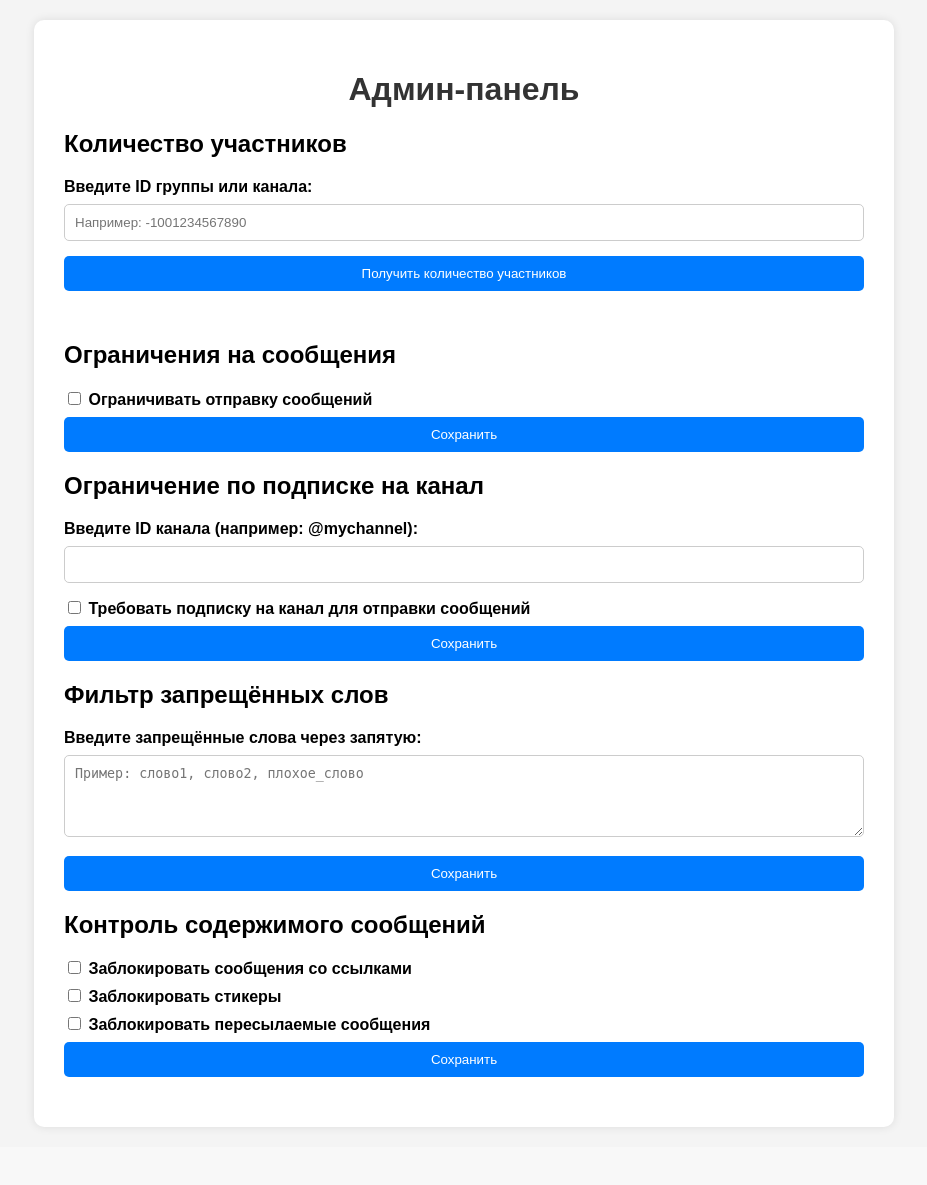
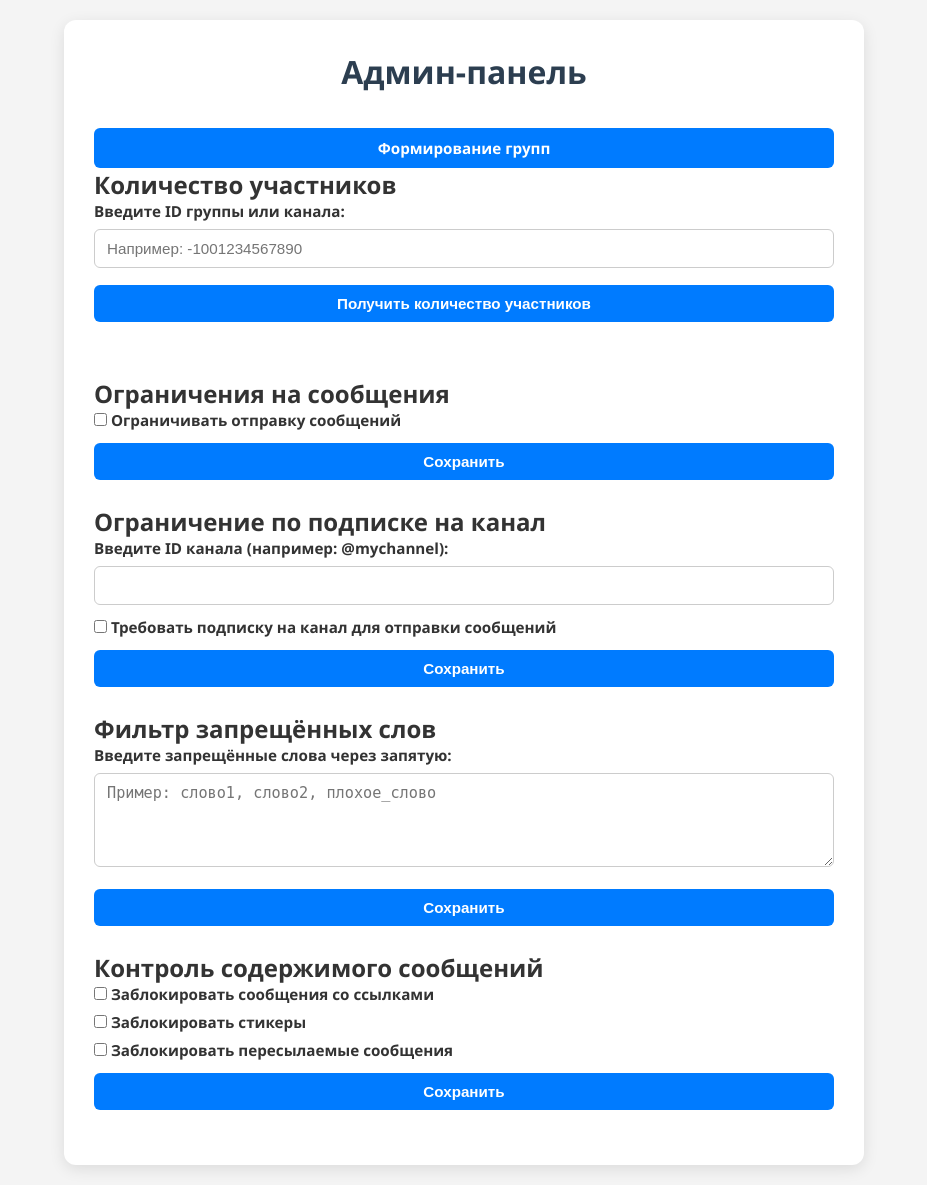
Before and after one commit to pyadrus/Telegram-Admin-bot-WebApp, a FastAPI app: page / in a window 1280 px wide. Shown: the whole page, without its empty margins (176-1103 px from the left). Before the commit the page ends 1129 px from the top, so only its background shows below. Run offline with FastAPI, Linux system fonts and the light colour scheme.

Commit message:
Формирование списка групп, для дальнейшего взаимодействия админом с ботом.

```diff
--- a/app.py
+++ b/app.py
@@ -23,5 +23,11 @@ async def index(request: Request):
     return templates.TemplateResponse("index.html", {"request": request})
 
 
+# Новый маршрут для "Формирование групп"
+@app.get("/formation-groups")
+async def formation_groups(request: Request):
+    return templates.TemplateResponse("formation_groups.html", {"request": request})
+
+
 if __name__ == "__main__":
     uvicorn.run("app:app", host="127.0.0.1", port=8080, reload=True)
--- a/static/css/styles.css
+++ b/static/css/styles.css
@@ -1,7 +1,14 @@
+/* === Базовые стили === */
+* {
+    box-sizing: border-box;
+    margin: 0;
+    padding: 0;
+}
+
 body {
-            font-family: Arial, sans-serif;
+    font-family: 'Segoe UI', Tahoma, Geneva, Verdana, sans-serif;
     background-color: #f4f4f4;
-            margin: 0;
+    color: #333;
     padding: 20px;
 }
 
@@ -10,65 +17,106 @@ body {
     margin: auto;
     background: white;
     padding: 30px;
-            border-radius: 10px;
-            box-shadow: 0 0 10px rgba(0, 0, 0, 0.1);
+    border-radius: 12px;
+    box-shadow: 0 4px 15px rgba(0, 0, 0, 0.1);
 }
 
 h1 {
     text-align: center;
-            color: #333;
+    margin-bottom: 30px;
+    font-size: 2rem;
+    color: #2c3e50;
 }
 
+/* === Формы и элементы ввода === */
 .section {
-            margin-bottom: 20px;
+    margin-bottom: 25px;
 }
 
 label {
     display: block;
     margin-bottom: 8px;
-            font-weight: bold;
-        }
-
-        input[type="text"],
-        textarea,
-        button {
-            width: 100%;
-            box-sizing: border-box;
+    font-weight: 600;
+    font-size: 0.95rem;
 }
 
 input[type="text"],
 textarea,
 select {
     width: 100%;
-            padding: 10px;
-            margin-bottom: 15px;
-            border-radius: 5px;
+    padding: 10px 12px;
     border: 1px solid #ccc;
+    border-radius: 6px;
+    font-size: 0.95rem;
+    margin-bottom: 12px;
+    transition: border-color 0.3s ease;
 }
 
-        button {
-            background-color: #007bff; /* Цвет кнопки */
-            color: white; /* Цвет текста */
-            padding: 10px 20px; /* Размеры */
-            border: none; /* Параметры границы */
-            border-radius: 5px; /* Радиус скругления */
-            cursor: pointer; /* Курсор при наведении */
-            box-sizing: border-box; /* Чтобы padding не влиял на общую ширину */
+input[type="text"]:focus,
+textarea:focus,
+select:focus {
+    border-color: #007bff;
+    outline: none;
+}
+
+button,
+.btn {
+    display: inline-block;
+    background-color: #007bff;
+    color: white;
+    padding: 10px 20px;
+    border: none;
+    border-radius: 6px;
+    cursor: pointer;
+    font-size: 0.95rem;
+    font-weight: bold;
+    text-decoration: none;
+    text-align: center;
+    transition: background-color 0.3s ease;
+    margin-top: 5px;
     width: 100%;
 }
 
+button:hover,
+.btn:hover {
+    background-color: #0056b3;
+}
+
+/* === Статусные сообщения === */
 .status {
     margin-top: 10px;
-            padding: 10px;
-            border-radius: 5px;
+    padding: 10px 15px;
+    border-radius: 6px;
+    font-size: 0.9rem;
 }
 
 .success {
     background-color: #d4edda;
     color: #155724;
+    border-left: 4px solid #155724;
 }
 
 .error {
     background-color: #f8d7da;
     color: #721c24;
+    border-left: 4px solid #721c24;
 }
+
+/* === Кнопка-ссылка (альтернатива) === */
+.link-button {
+    display: inline-block;
+    padding: 10px 20px;
+    margin-top: 10px;
+    font-size: 0.95rem;
+    font-weight: bold;
+    text-align: center;
+    text-decoration: none;
+    background-color: #28a745;
+    color: white;
+    border-radius: 6px;
+    transition: background-color 0.3s ease;
+}
+
+.link-button:hover {
+    background-color: #218838;
+}
--- a/templates/index.html
+++ b/templates/index.html
@@ -9,6 +9,8 @@
 <body>
 <div class="container">
     <h1>Админ-панель</h1>
+
+    <a href="/formation-groups" class="btn">Формирование групп</a>
 
     <!-- Получение количества участников -->
     <div class="section">
```
Also changed, not shown: templates/formation_groups.html (added, +16 -0 lines). Lines whose indentation alone changed are shown as unchanged.
